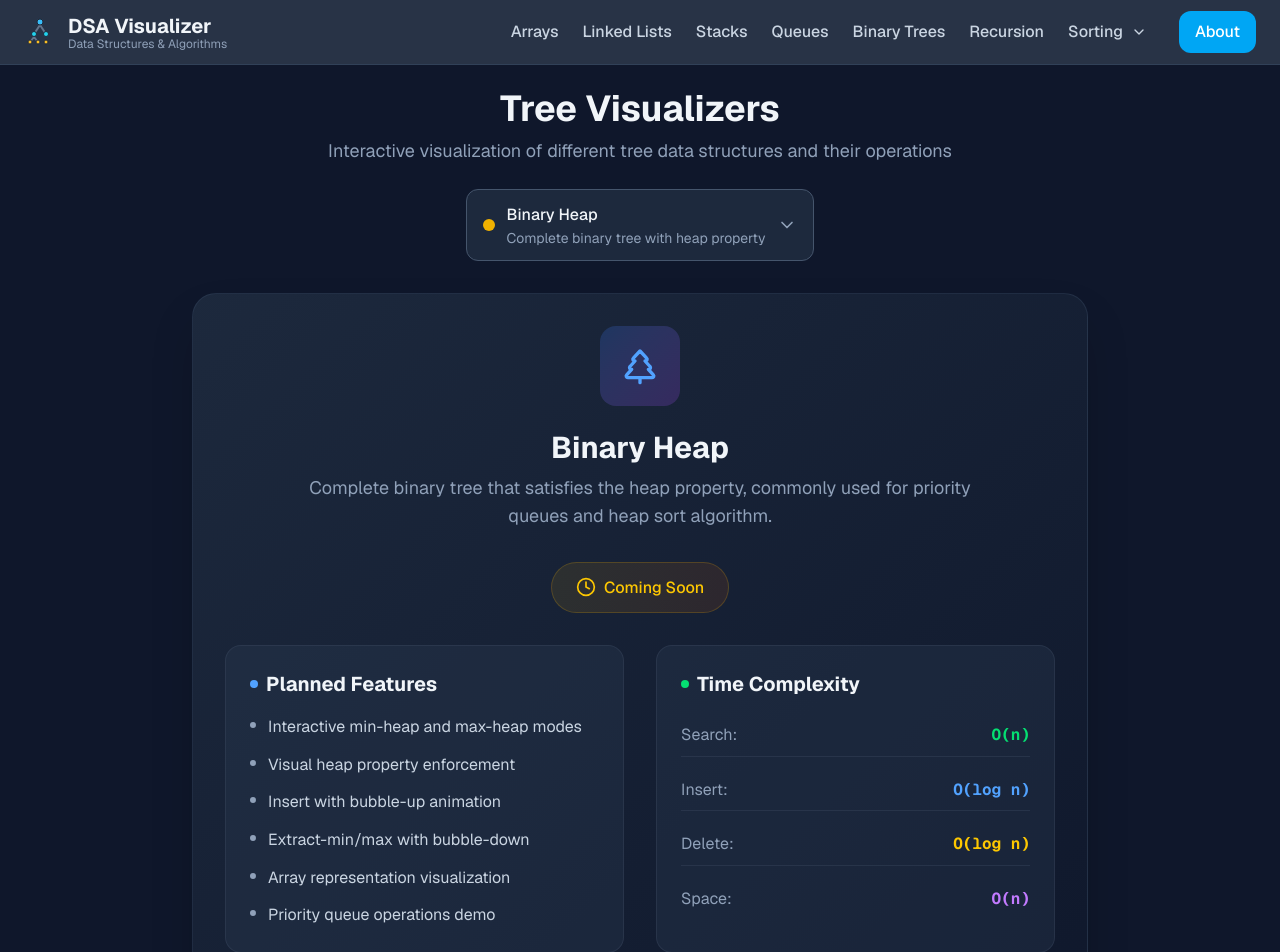
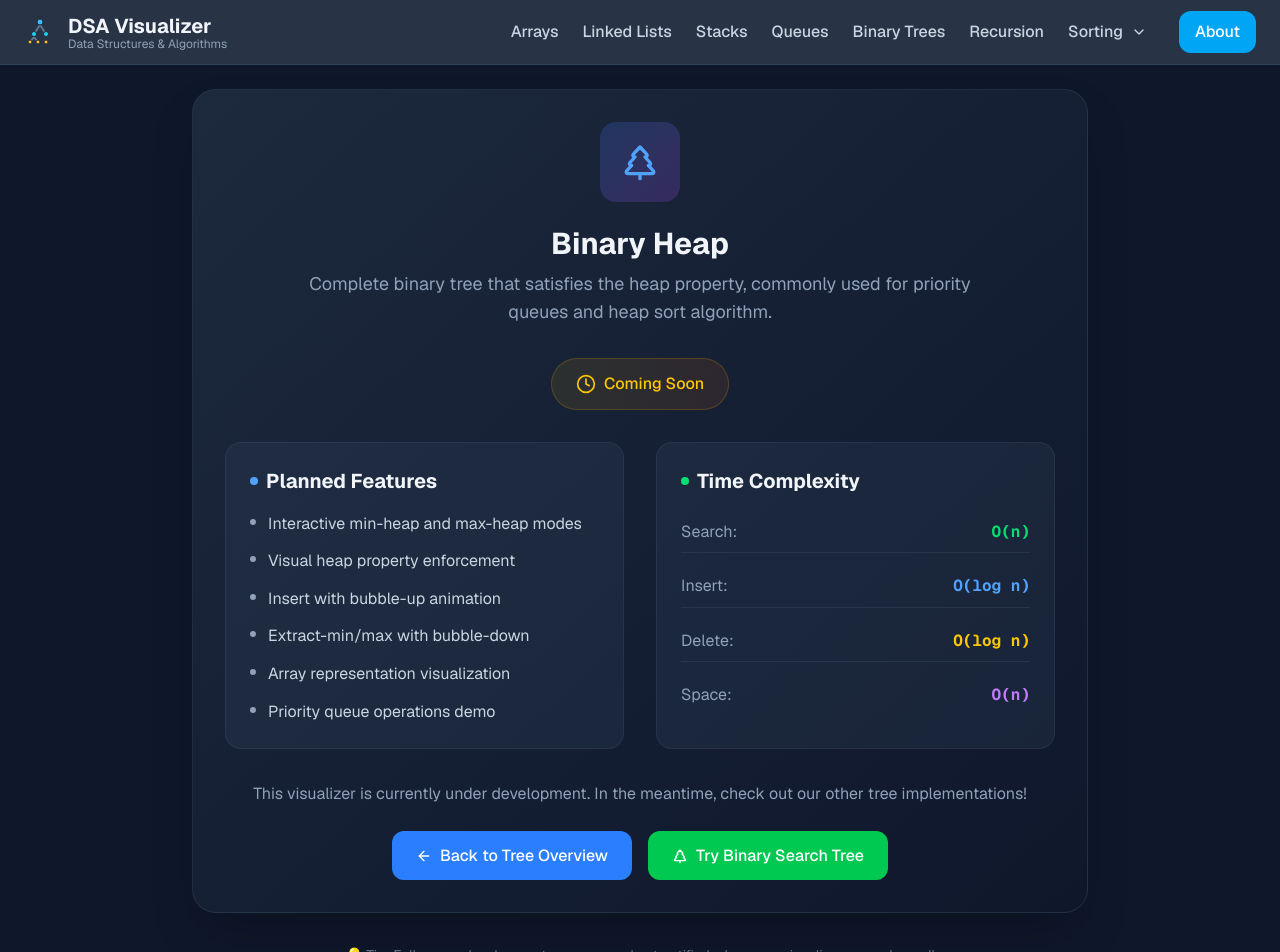
Before and after one commit to gael55x/DSA-Visualizer, a Next.js app in the folder dsa-visualizer/: page /trees/heap in a window 1280 px wide. Shown: the top 952 px of the page. Built offline with nearby package versions, Linux system fonts and the light colour scheme.

Commit message:
Binary tree route and treecomingsoon route fixes

```diff
--- a/dsa-visualizer/app/binary-tree/page.tsx
+++ b/dsa-visualizer/app/binary-tree/page.tsx
@@ -1,11 +1,9 @@
 import BinaryTreeVisualizer from '../../components/visualizers/BinaryTreeVisualizer';
-import TreeTypeSelector from '../../components/ui/TreeTypeSelector';
 
 export default function BinaryTreePage() {
   return (
-    <div className="min-h-screen bg-slate-900 p-6">
-      <div className="max-w-7xl mx-auto">
-        {/* Binary Tree Visualizer */}
+    <div className="py-8 bg-slate-900">
+      <div className="container mx-auto px-4">
         <BinaryTreeVisualizer />
       </div>
     </div>
--- a/dsa-visualizer/components/TreeComingSoon.tsx
+++ b/dsa-visualizer/components/TreeComingSoon.tsx
@@ -22,22 +22,7 @@
 }: TreeComingSoonProps) {
   return (
     <div className="min-h-screen bg-slate-900 p-6">
-      <div className="max-w-7xl mx-auto">
-        {/* Header with Tree Type Selector */}
-        <div className="text-center mb-8">
-          <h1 className="text-4xl font-bold text-slate-100 mb-2">Tree Visualizers</h1>
-          <p className="text-slate-400 text-lg mb-6">
-            Interactive visualization of different tree data structures and their operations
-          </p>
-
-          {/* Tree Type Selector */}
-          <div className="flex justify-center mb-8">
-            <TreeTypeSelector />
-          </div>
-        </div>
-
-        {/* Coming Soon Content */}
-        <div className="max-w-4xl mx-auto">
+      <div className="max-w-4xl mx-auto">
           <div className="bg-gradient-to-br from-slate-800 to-slate-900 rounded-3xl p-8 border border-slate-700/50 shadow-2xl">
             {/* Icon and Title */}
             <div className="text-center mb-8">
@@ -124,19 +109,19 @@
 
               <div className="flex flex-col sm:flex-row gap-4 justify-center">
                 <Link
-                  href="/binary-tree"
+                  href="/trees"
                   className="inline-flex items-center gap-2 px-6 py-3 bg-blue-500 hover:bg-blue-600 text-white rounded-xl font-medium transition-colors"
                 >
                   <ArrowLeft className="w-4 h-4" />
-                  Try Binary Search Tree
+                  Back to Tree Overview
                 </Link>
 
                 <Link
-                  href="/"
-                  className="inline-flex items-center gap-2 px-6 py-3 bg-slate-700 hover:bg-slate-600 text-slate-200 rounded-xl font-medium transition-colors"
+                  href="/binary-tree"
+                  className="inline-flex items-center gap-2 px-6 py-3 bg-green-500 hover:bg-green-600 text-white rounded-xl font-medium transition-colors"
                 >
                   <TreePine className="w-4 h-4" />
-                  Explore All Visualizers
+                  Try Binary Search Tree
                 </Link>
               </div>
             </div>
@@ -150,6 +135,5 @@
           </div>
         </div>
       </div>
-    </div>
   );
 }
```
